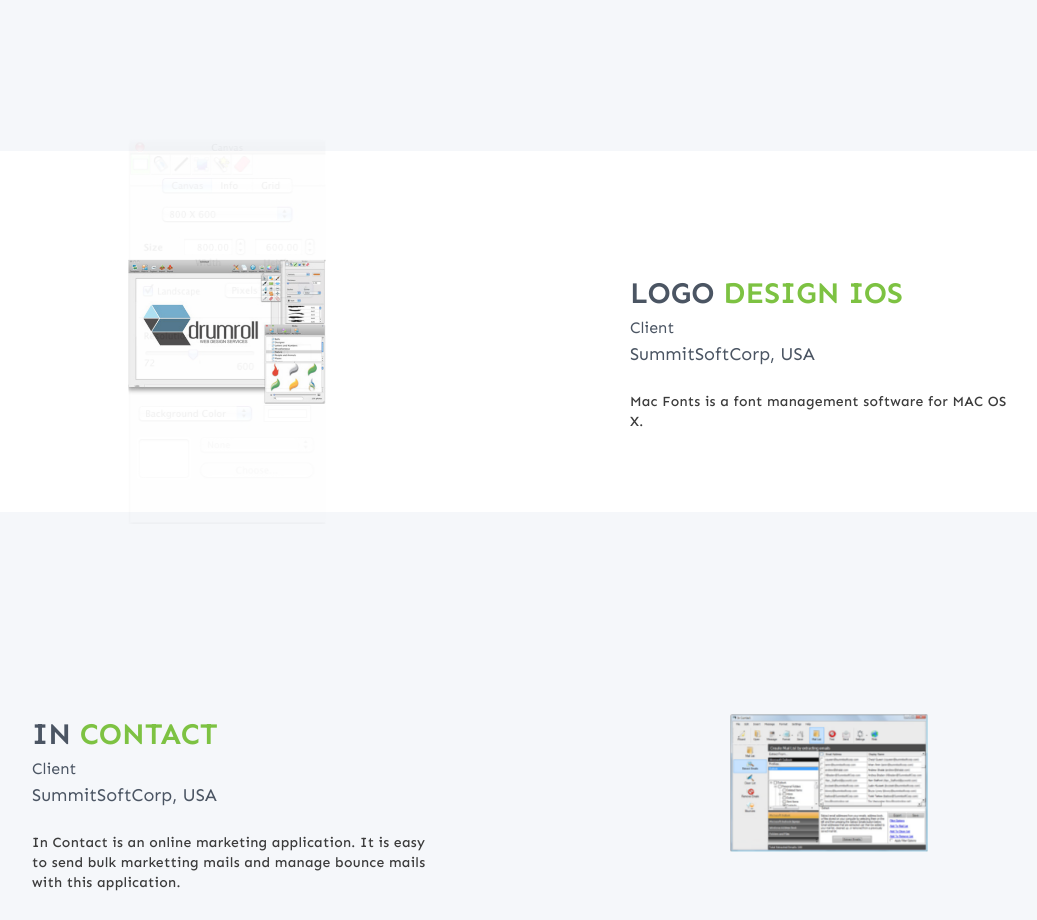
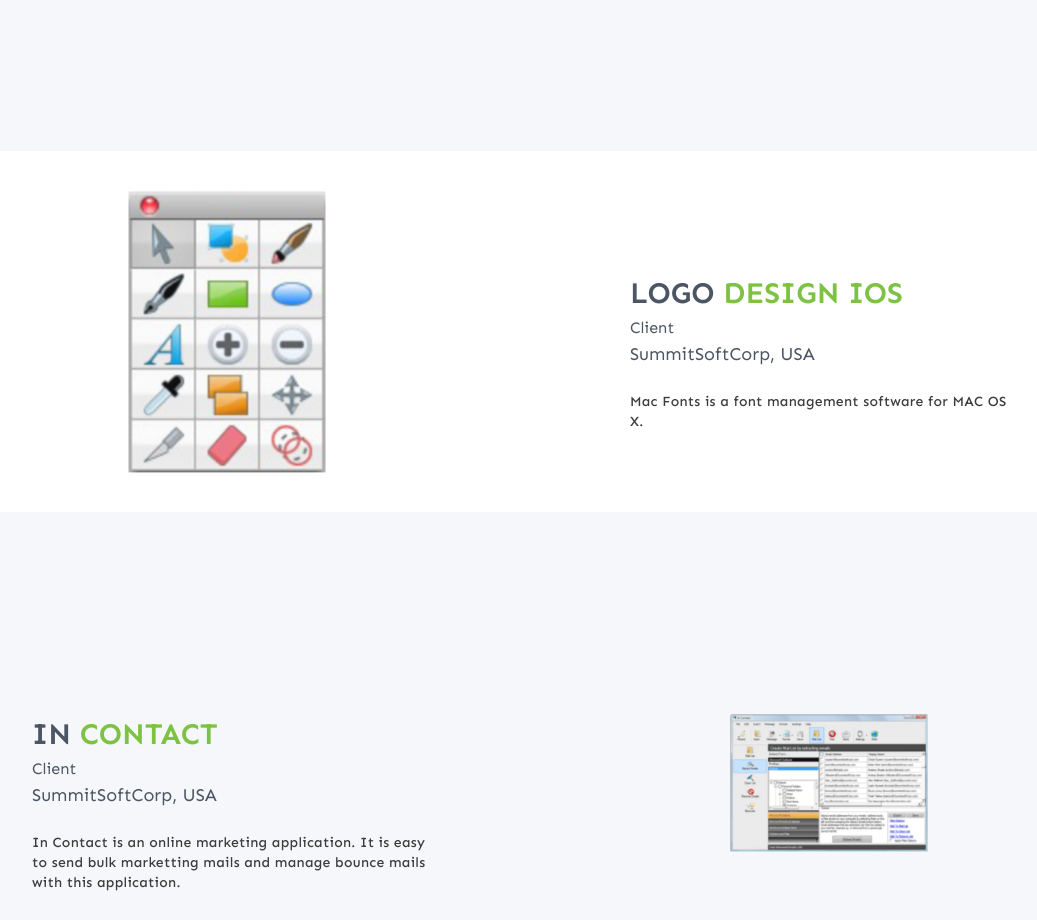
Before and after one commit to NewTokTech/NewTok, a Next.js app: page /portfolio in a window 1280 px wide. Shown: the part 1260-2180 px from the top of the page, without its empty margins (112-1149 px from the left). Built offline with nearby package versions, Linux system fonts and the light colour scheme.

Commit message:
midlaj: portfolio image change

```diff
--- a/src/app/portfolio/page.tsx
+++ b/src/app/portfolio/page.tsx
@@ -42,7 +42,7 @@
             images: [
                 "/portfolio/logo-designios/pic1.jpg",
                 "/portfolio/logo-designios/pic2.jpg",
-                "/portfolio/logo-designios/pic3.jpg",
+                // "/portfolio/logo-designios/pic3.jpg",
             ],
         },
 
```
